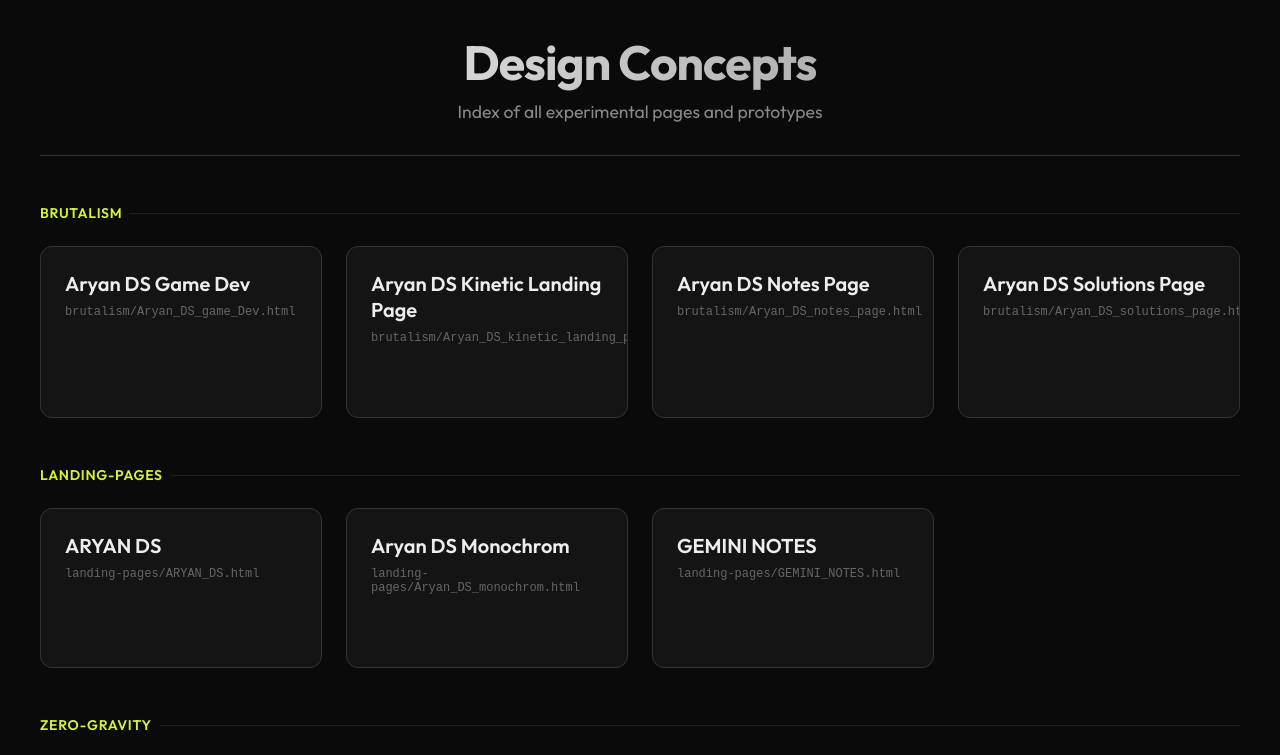
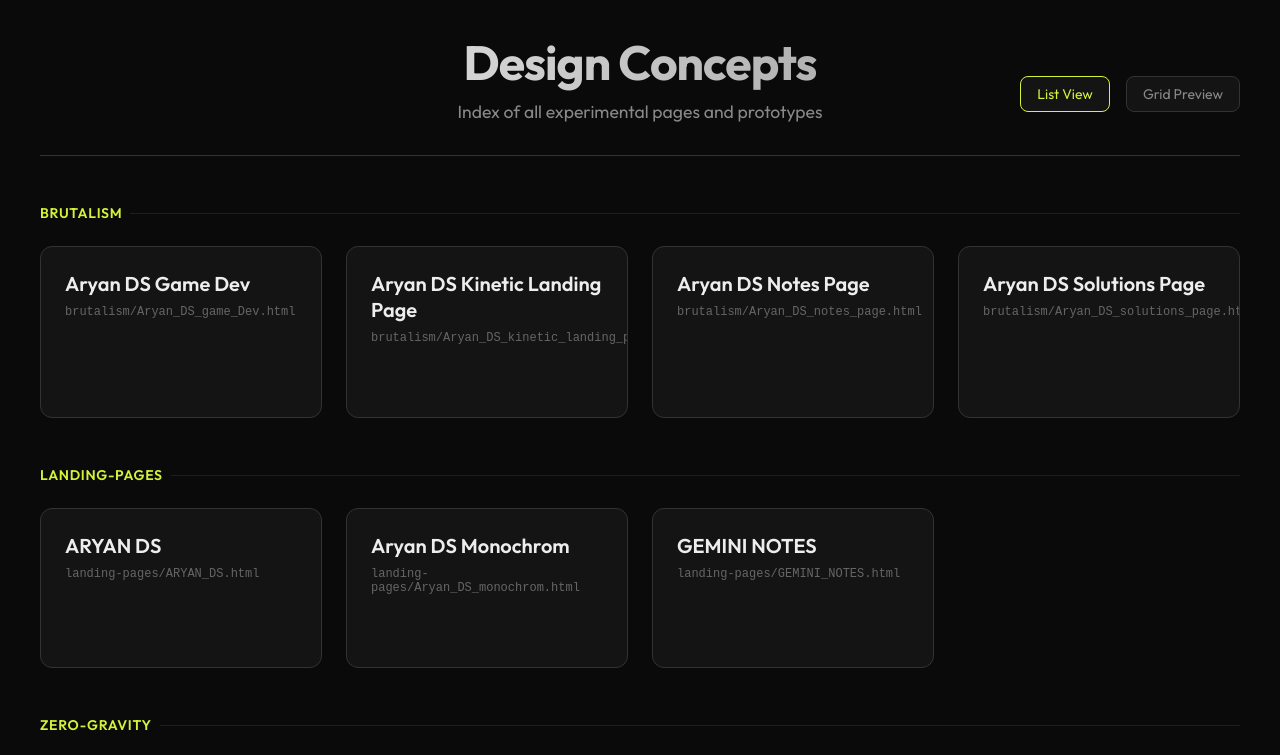
Before and after one commit to simplearyan/design-demos, a website: page index.html in a window 1280 px wide. Shown: the top 755 px of the page. Drawn offline with Linux system fonts and the light colour scheme.

```diff
--- a/index.html
+++ b/index.html
@@ -36,6 +36,7 @@
             text-align: center;
             padding-bottom: 2rem;
             border-bottom: 1px solid var(--border);
+            position: relative;
         }
 
         h1 {
@@ -45,6 +46,7 @@
             margin-bottom: 0.5rem;
             background: linear-gradient(to right, #fff, #888);
             -webkit-background-clip: text;
+            background-clip: text;
             -webkit-text-fill-color: transparent;
         }
 
@@ -148,6 +150,36 @@
             transform: translateX(0);
         }
 
+        .view-toggle {
+            position: absolute;
+            right: 0;
+            top: 50%;
+            transform: translateY(-50%);
+            display: flex;
+            gap: 1rem;
+        }
+
+        .view-btn {
+            background: var(--surface);
+            border: 1px solid var(--border);
+            color: var(--text-muted);
+            padding: 0.5rem 1rem;
+            border-radius: 8px;
+            text-decoration: none;
+            font-size: 0.875rem;
+            transition: all 0.2s;
+        }
+
+        .view-btn.active {
+            color: var(--accent);
+            border-color: var(--accent);
+        }
+
+        .view-btn:hover {
+            background: var(--surface-hover);
+            color: var(--text);
+        }
+
         @keyframes fadeIn {
             from { opacity: 0; transform: translateY(10px); }
             to { opacity: 1; transform: translateY(0); }
@@ -158,6 +190,11 @@
     <header>
         <h1>Design Concepts</h1>
         <p class="subtitle">Index of all experimental pages and prototypes</p>
+
+        <div class="view-toggle">
+            <a href="index.html" class="view-btn active">List View</a>
+            <a href="index-preview.html" class="view-btn">Grid Preview</a>
+        </div>
     </header>
 
     <main>
```
Also changed, not shown: .github/workflows/generate-preview.yml (added).
